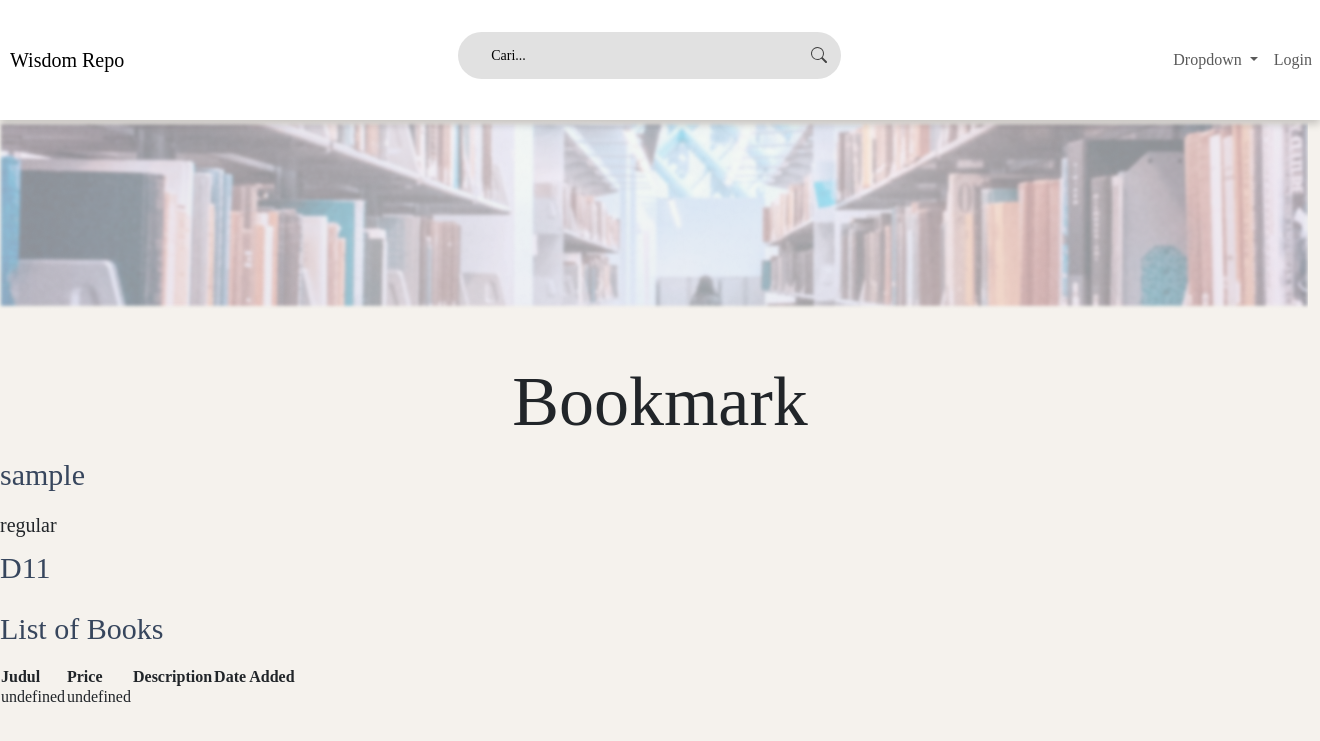
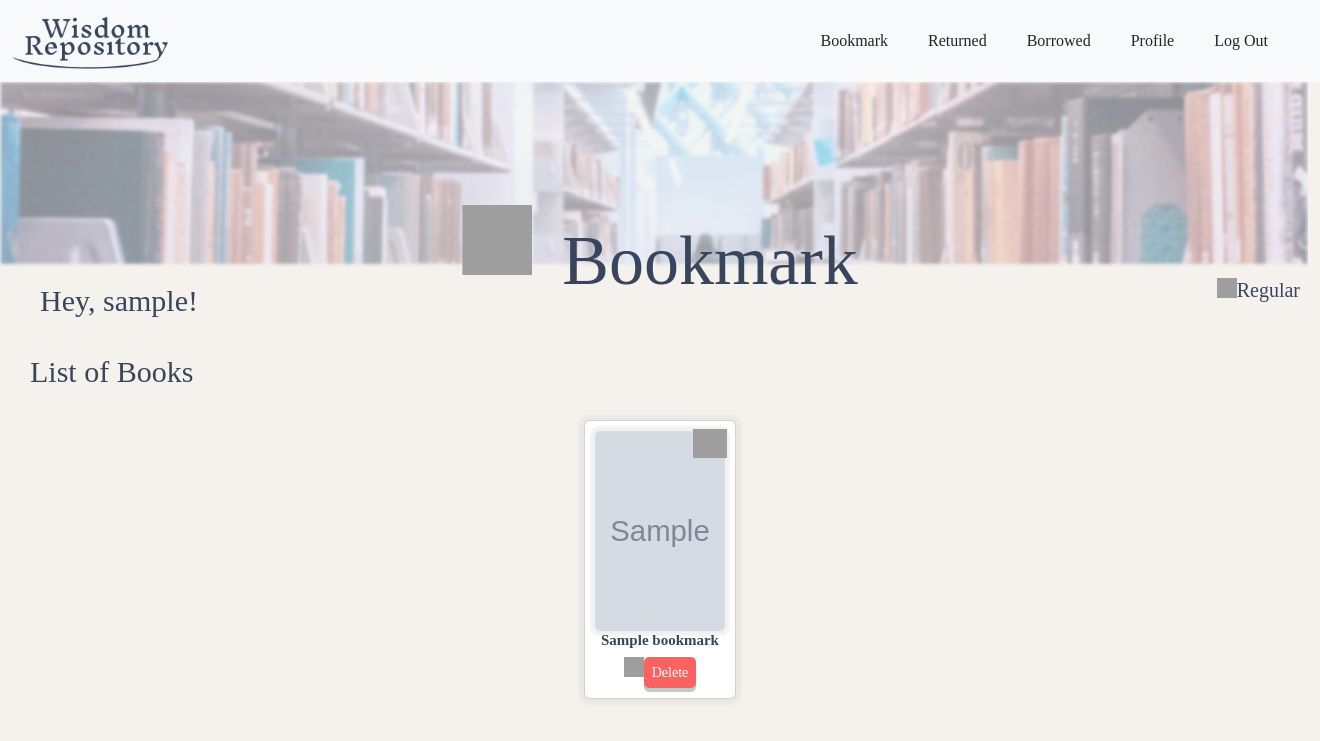
Before and after one commit to isaui/Wisdom_Repository_Angga, a Django app: page /bookmark/ in a window 1320 px wide. Shown: the top 741 px of the page. Run offline with Django 4.2, Linux system fonts and the light colour scheme; a user stored in the database is signed in; tables that the repository leaves empty hold one stand-in row (values such as "Sample post"); grey boxes marked "Sample" are stand-in pictures; some libraries are stand-ins or nearby versions; grey boxes are pictures that could not be loaded.

Commit message:
fix: bookmark

```diff
--- a/authentication_bookmark/models.py
+++ b/authentication_bookmark/models.py
@@ -19,3 +19,5 @@ class CustomUser(AbstractUser):
 class Bookmark(models.Model):
     buku = models.ForeignKey(Buku, on_delete=models.CASCADE)
     user = models.ForeignKey(CustomUser, on_delete=models.CASCADE)
+    judul = models.CharField(max_length=100, default='default')
+    gambar = models.CharField(max_length=100, default='default')
--- a/authentication_bookmark/templates/bookmark.html
+++ b/authentication_bookmark/templates/bookmark.html
@@ -1,60 +1,213 @@
-{% block meta %}
-    <title>Bookmark</title>
-{% endblock meta %}
+{% extends 'base.html' %}
 
 {% block content %}
-{% include 'navbar.html' %}
+
+{% include 'navbaruser.html' %}
 <style>
-    body{
+    body {
         background-color: #F5F2ED;
         background-repeat: no-repeat;
-
-
         font-family: 'Baskerville Regular', Baskerville;
     }
-    h1{
-        font-size: 70;
+    h1 {
+        font-size: 70px;
         text-align: center;
-        padding-top: 50;
+        padding-top: 50px;
+        padding-left: 30px;
         top: auto;
+        color: #37465D;
     }
+    p {
+        color: #37465D;
+        font-size: 30px; /* Added 'px' */
+    }
+
+    .header{
+        position: absolute;
+        top: 30%; /* Pusatkan header secara vertikal */
+        left: 50%; /* Pusatkan header secara horizontal */
+        transform: translate(-50%, -50%); /* Koreksi posisi untuk menjaga header di tengah */
+        display: flex;
+        align-items: center;
+    }
+
+    .header img{
+        width: 70px;
+        height: 70px;
+        box-shadow: none;
+    }
+
     p{
+        padding-left: 30px;
+    }
+
+    .backimg{
+        padding-top: 78px;
+    }
+    .imgbuku {
+        max-width: 100%; /* Ensure the image doesn't exceed the card width */
+        width: 130px;
+        height: 200px;
+        display: block; /* Remove any extra space around the image */
+        margin: 0 auto; /* Center the image horizontally */
+        padding: 10;
+        border-radius: 5px;
+        box-shadow: 0 0 3px 5px rgba(209, 209, 209, 0.3);
+    }
+
+    .mark{
+        position: absolute;
+        background: transparent;
+        top: 5px; /* Adjust as needed for positioning */
+        right: 5px; /* Adjust as needed for positioning */
+        width: 40px; /* Adjust the size of the 'bookmark' icon */
+        height: 35px; /* Adjust the size of the 'bookmark' icon */
+        box-shadow: none;
+    }
+
+    .card button {
+        padding: 5px 8px;
+        font-size: 14px;
+        text-align: center;
+        cursor: pointer;
+        outline: none;
+        color: #fff;
+        background-color: rgb(255, 97, 97);
+        border: none;
+        border-radius: 5px;
+        box-shadow: 0 4px #c7c7c7;
+    }
+
+    .card button:hover {background-color: #ec2424}
+
+    .card button:active {
+        background-color: #ff0000;
+        box-shadow: 0 1px #c7c7c7;
+        transform: translateY(4px);
+    }
+
+    .delete{
+        display: flex;
+    }
+    .delete img{
+        width: 20px;
+        height: 20px;
+    }
+
+    .card{
+        box-shadow: 0 0 3px 5px rgba(209, 209, 209, 0.3);
+        align-items: center;
+        width: fit-content;
+        height: fit-content;
+        margin: 10px; /* Adding margin between cards */
+        padding: 10px; /* Fixing the padding unit */
+    }
+
+    h3{
+        font-size: 15px;
+        align-items: center;
+        font-weight: bold;
         color: #37465D;
-        font-size: 30;
     }
+
+    .card-container {
+        display: flex;
+        flex-wrap: wrap;
+        justify-content: center; /* Align cards in the center horizontally */
+        margin: 30;
+    }
+
+    .user {
+        display: flex;
+        justify-content: space-between;
+        padding: 10px;
+        padding-right: 20px;
+    }
+
+    .member{
+        display: flex;
+        color: #37465D;
+        text-transform: capitalize;
+        vertical-align: sub;
+    }
+    .member img{
+        width: 20px;
+        height: 20px;
+    }
+
 </style>
-<img src="https://raw.githubusercontent.com/PBP-D-11-2023/Wisdom-Repository/anisha/assets/images/bookmark.png">
-<h1>Bookmark</h1>
 
-<p>{{name}}</p>
-<h5>{{member}}</h5>
-<p>D11</p>
+<div class="header">
+    <img src="https://www.iconsdb.com/icons/preview/color/37465D/bookmark-5-xxl.png">
+    <h1>Bookmark</h1>
+</div>
+<img class='backimg' src="https://raw.githubusercontent.com/PBP-D-11-2023/Wisdom-Repository/anisha/assets/images/bookmark.png">
+
+<div class="user">
+    <p>Hey, {{ name }}!</p>
+    <div class="member">
+        <img src="https://www.iconsdb.com/icons/preview/color/37465D/user-xxl.png">
+        <h5>{{ member }}</h5>
+    </div>
+</div>
+{% csrf_token %}
 <p>List of Books</p>
-<table id="product_table"></table>
-{% endblock content %}
+<div class="container">
+    <div class="card-container" id="product-table"></div>
+</div>
+
 <script>
     async function getProducts() {
-        return fetch("{% url 'authentication_bookmark:get_bookmark_json' %}").then((res) => res.json())
+        return fetch("{% url 'authentication_bookmark:get_bookmark_json' %}").then((res) => res.json());
     }
 
     async function refreshProducts() {
-        document.getElementById("product_table").innerHTML = ""
-        const products = await getProducts()
-        let htmlString = `<tr>
-            <th>Judul</th>
-            <th>Price</th>
-            <th>Description</th>
-            <th>Date Added</th>
-        </tr>`
+        const productsContainer = document.getElementById("product-table");
+        productsContainer.innerHTML = ""; // Clear the container before appending new items
+        const products = await getProducts();
+
         products.forEach((item) => {
-            htmlString += `\n<tr>
-            <td>${item.fields.judul}</td>
-            <td>${item.gambar}</td>
-        </tr>`
-        })
+            const card = `
+                <div class="card" data-product-id="${item.pk}">
+                    <img class= 'mark' src="https://www.iconsdb.com/icons/preview/color/37465D/bookmark-5-xxl.png">
+                    <img class = 'imgbuku' src="${item.fields.gambar}">
+                    <h3>${item.fields.judul}</h3>
 
-        document.getElementById("product_table").innerHTML = htmlString
+                    <div class="delete">
+                        <img src=https://www.iconsdb.com/icons/preview/red/delete-xxl.png>
+                        <button onclick="deleteItem(${item.pk})">Delete</button>
+                    </div>
+                </div>
+
+            `;
+            productsContainer.insertAdjacentHTML("beforeend", card);
+        });
     }
 
-    refreshProducts()
+    async function deleteItem(id) {
+        try {
+            const csrftoken = document.querySelector('input[name="csrfmiddlewaretoken"]').value;
+
+            const response = await fetch(`/delete/${id}`, {
+                method: 'DELETE',
+                headers: {
+                    'X-CSRFToken': csrftoken,
+                },
+            });
+            refreshProducts();
+            if (response.ok) {
+                const data = await response.json();
+                console.log('Delete request successful', data);
+                refreshProducts();
+            } else {
+                console.error('Delete request failed:', response.status);
+            }
+        } catch (error) {
+            console.error('Error:', error);
+        }
+    }
+
+
+    refreshProducts();
 </script>
+{% endblock content %}
--- a/authentication_bookmark/views.py
+++ b/authentication_bookmark/views.py
@@ -19,10 +19,12 @@ from daftar_buku.models import Buku
 @login_required(login_url='/login')
 def show_bookmark(request):
     bookmarks = Bookmark.objects.filter(user=request.user)
+    data = Buku.objects.all()
     context = {
         'name': request.user.username,
         'member' : request.user.member,
         'bookmarks': bookmarks,
+        'data' : data,
     }
 
     return render(request, "bookmark.html", context)
@@ -65,38 +67,19 @@ def add_bookmark_ajax(request):
         buku = Buku.objects.get(pk=id_buku)
         user = request.user
 
-        new_bookmark = Bookmark(buku=buku, user=user)
+        # Periksa apakah buku sudah ada di bookmark user
+        existing_bookmark = Bookmark.objects.filter(buku=buku, user=user)
+        if existing_bookmark.exists():
+            # Jika sudah ada, kirim pesan bahwa buku sudah ada di bookmark
+            return JsonResponse({'message': 'Buku sudah ada di bookmark'}, status=400)
+
+        # Jika belum ada, tambahkan ke bookmark
+        new_bookmark = Bookmark(buku=buku, user=user, judul=buku.judul, gambar=buku.gambar)
         new_bookmark.save()
         return JsonResponse({'message': 'Bookmark berhasil ditambahkan'}, status=201)
 
-    if request.method == 'POST':
-        try:
-            data = json.loads(request.body)
-            id_buku = data.get('idbuku')  # Pastikan kunci dalam data adalah 'idbuku'
-            buku = Buku.objects.get(pk=id_buku)
-            user = request.user
-
-            new_bookmark = Bookmark(buku=buku, user=user)
-            new_bookmark.save()
-
-            return JsonResponse({'message': 'Bookmark berhasil ditambahkan'}, status=201)
-        except Buku.DoesNotExist:
-            return JsonResponse({'message': 'ID buku tidak ditemukan'}, status=400)
-        except Exception as e:
-            return JsonResponse({'message': f'Gagal menambahkan bookmark: {str(e)}'}, status=400)
 
     return JsonResponse({'message': 'Metode tidak diizinkan'}, status=405)
-
-# def add_bookmark_ajax(request, id):
-#     # Get data berdasarkan ID
-#     buku = Buku.objects.get(pk = id)
-#     user = request.user
-#     # Hapus data
-#     new_bookmark = Bookmark(buku=buku, user=user)
-#     new_bookmark.save()
-
-#     return HttpResponse(b"CREATED", status=201)
-
 
 def get_bookmark_json(request):
     bookmark_item = Bookmark.objects.all()
```
Also changed, not shown: authentication_bookmark/templates/base.html (deleted, +0 -18 lines), daftar_buku/templates/main.html (+13 -4 lines), authentication_bookmark/migrations/0007_bookmark_gambar_bookmark_judul.py (added).
